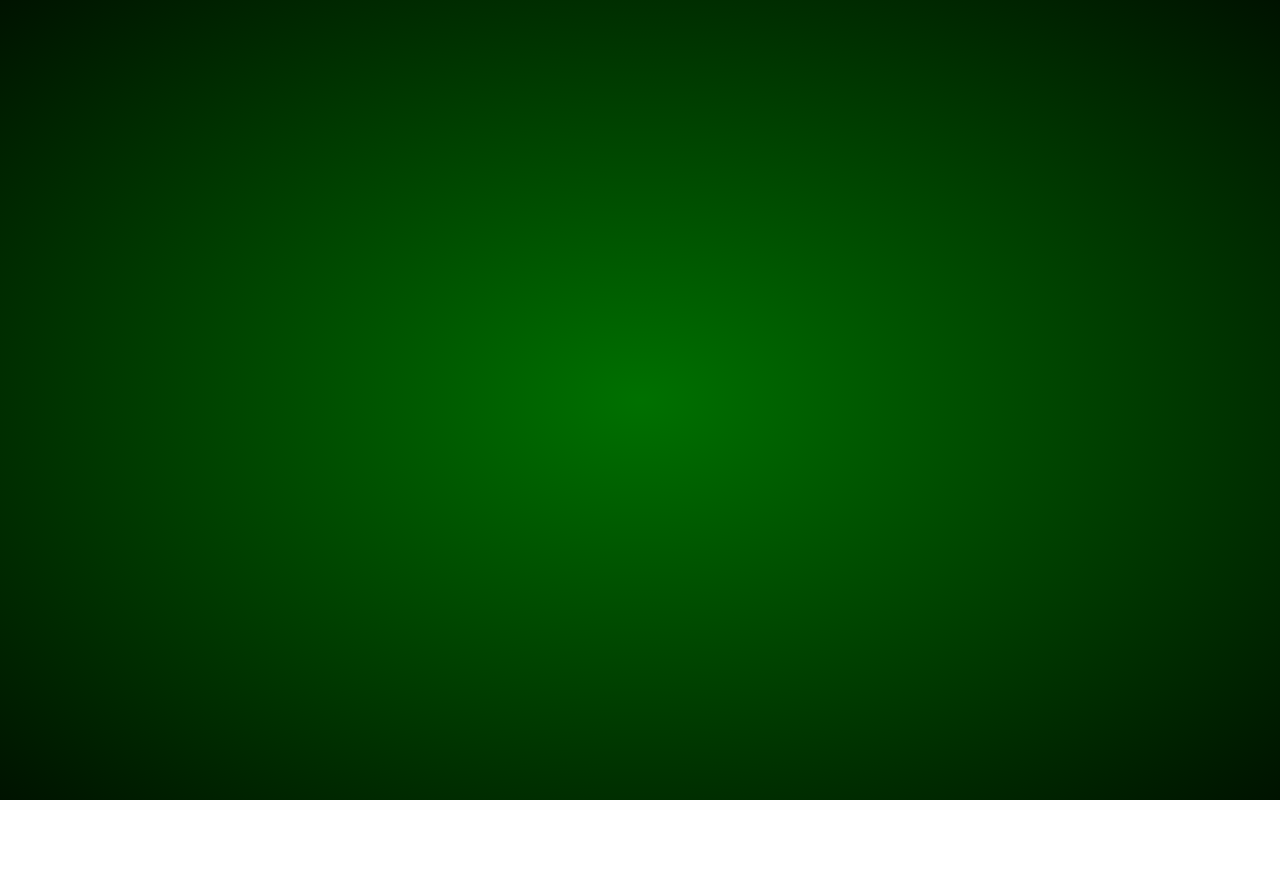
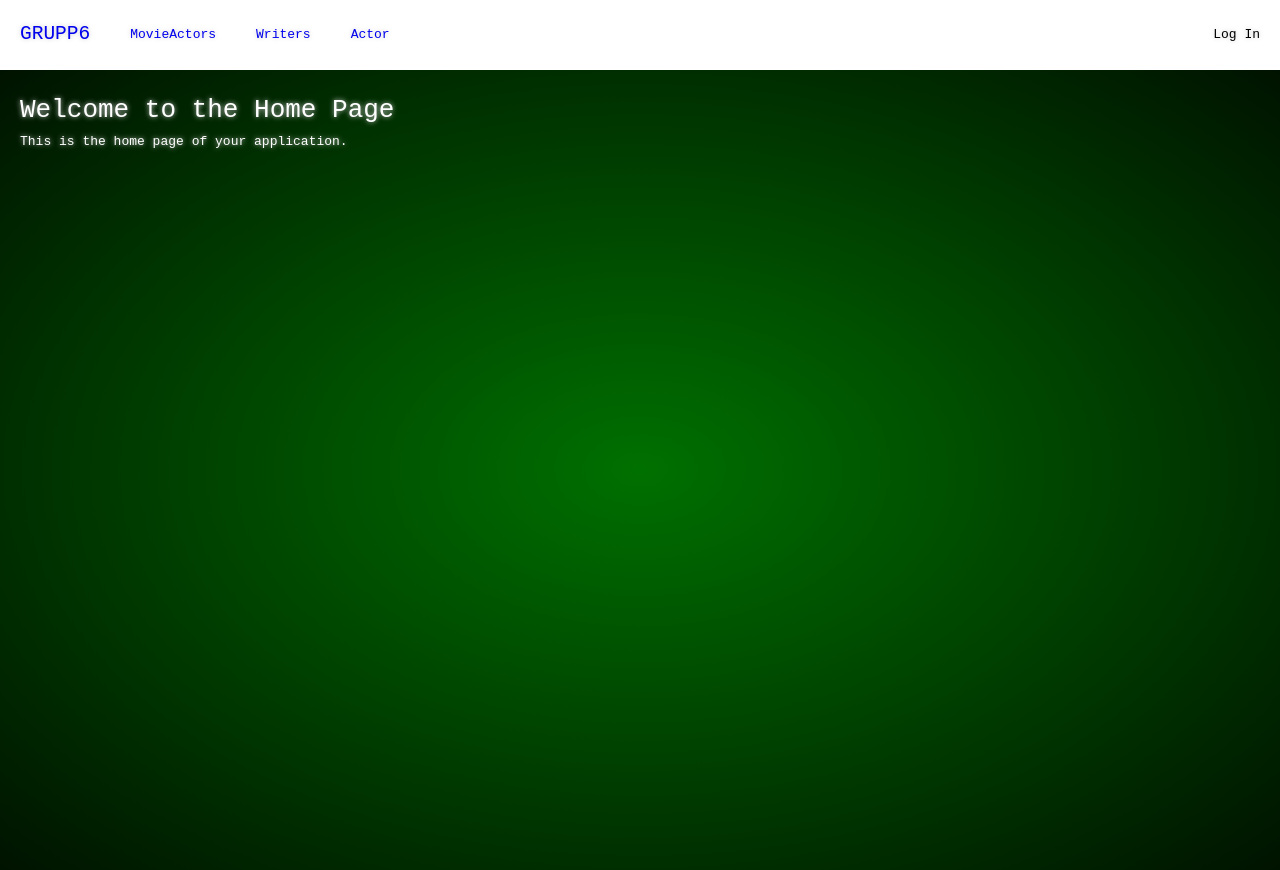
Before and after one commit to viggeman/fullstack-project-group6, a Vue app in the folder frontend/: page / in a window 1280 px wide. Before the commit this address had no page. Before the commit the page ends 800 px from the top, so only its background shows below. Built offline with nearby package versions, Linux system fonts and the light colour scheme.

Commit message:
add menu and root page

```diff
--- a/frontend/src/App.vue
+++ b/frontend/src/App.vue
@@ -1,10 +1,12 @@
 <script setup>
   import HelloWorld from './components/HelloWorld.vue';
+  import Menu from './components/Menu.vue';
 </script>
 
 <template>
   <!-- <HelloWorld msg="Hello + GRuPp 6" />
    -->
+  <Menu />
   <div class="container">
     <router-view />
   </div>
--- /dev/null
+++ b/frontend/src/components/Menu.vue
@@ -0,0 +1,54 @@
+<script></script>
+
+<style>
+  .header {
+    display: flex;
+    justify-content: space-between;
+    align-items: center;
+  }
+
+  .main-nav {
+    display: flex;
+    align-items: center;
+    height: 7rem;
+    margin-left: 2rem;
+  }
+
+  .login-nav {
+    display: flex;
+    align-items: center;
+    height: 7rem;
+    margin-right: 2rem;
+    color: black;
+  }
+
+  .menu-col1 {
+    display: flex;
+    list-style: none;
+    margin-left: 4rem;
+  }
+
+  .menu-col1 li {
+    margin-right: 4rem;
+  }
+
+  .menu-col1 li:last-child {
+    margin-right: 0;
+  }
+</style>
+
+<template>
+  <header class="header">
+    <nav class="main-nav">
+      <router-link to="/"><h2>GRUPP6</h2></router-link>
+      <ul class="menu-col1">
+        <li><router-link to="/fetch-movie-actor">MovieActors</router-link></li>
+        <li><router-link to="/fetch-writer">Writers</router-link></li>
+        <li><router-link to="/fetch-actor">Actor</router-link></li>
+      </ul>
+    </nav>
+    <nav class="login-nav">
+      <p>Log In</p>
+    </nav>
+  </header>
+</template>
--- a/frontend/src/view/FetchWriter.vue
+++ b/frontend/src/view/FetchWriter.vue
@@ -6,8 +6,7 @@
     putData,
     deleteData,
   } from '../services/crud.js';
-  import ListComponent from '../components/ListComponent.vue';
-  // import TestComponent from '../components/TestComponent.vue';
+  // import ListComponent from '../components/ListComponent.vue';
 
   const url = 'http://localhost:3000/api/writers/';
   const id = ref(null);
@@ -113,10 +112,11 @@
 
 <template>
   <div>
-    <ListComponent :items="getData" />
-    <!-- <h1 v-for="items in getData">
-      {{ items.writerName }} + ID {{ items.writerId }}
-    </h1> -->
+    <ul>
+      <li v-for="item in getData">
+        {{ item.writerName }}: ID {{ item.writerId }}
+      </li>
+    </ul>
     <div style="border: 1px solid black">
       <h1>Post writer</h1>
       <p v-if="errors" style="color: red">{{ errors }}</p>
--- /dev/null
+++ b/frontend/src/view/Home.vue
@@ -0,0 +1,14 @@
+<template>
+  <div>
+    <h1>Welcome to the Home Page</h1>
+    <p>This is the home page of your application.</p>
+  </div>
+</template>
+
+<script setup>
+  // Add your component logic here
+</script>
+
+<style scoped>
+  /* Add your component styles here */
+</style>
```
Also changed, not shown: frontend/src/router/index.js (+7 -5 lines).
